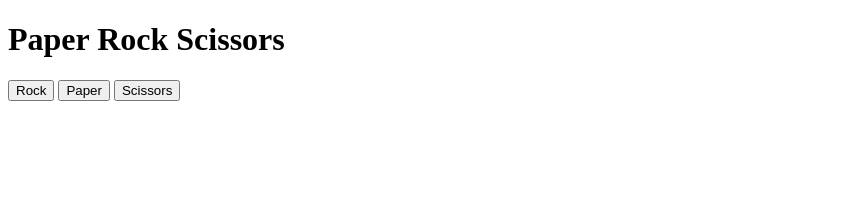
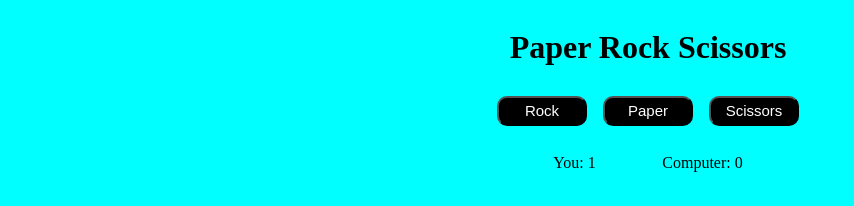
Before and after one commit to lsalin21/Paper-Rock-Scissors, a plain HTML site: page index.html in a window 1280 px wide. Both pictures are taken after a click on the button "Rock". Shown: the whole page, without its empty margins (0-854 px from the left). Drawn offline with Linux system fonts and the light colour scheme.

Commit message:
Added css file, added js code for project

```diff
--- a/index.html
+++ b/index.html
@@ -2,15 +2,27 @@
 <html>
     <head>
         <title>Paper-Rock-Scissors</title>
+        <link rel="stylesheet" href="styles.css">
+        <script src="script.js" defer></script>
     </head>
     <body>
-        <div class="game-title">
+        <div class="gameTitle">
             <h1>Paper Rock Scissors</h1>
         </div>
         <div class="choices">
-            <button class="choice-button">Rock</button>
-            <button class="choice-button">Paper</button>
-            <button class="choice-button">Scissors</button>
+            <button class="selection" data-selection="rock">Rock</button>
+            <button class="selection" data-selection="paper">Paper</button>
+            <button class="selection" data-selection="scissors">Scissors</button>
+        </div>
+        <div class="results">
+            <div>
+                You:
+                <span class="result-score" data-your-score>0</span>
+            </div>
+            <div>
+                Computer:
+                <span class="result-score" data-computer-score>0</span>
+            </div>
         </div>
     </body>
 </html>
--- a/script.js
+++ b/script.js
@@ -1,3 +1,47 @@
-let computerScore = 0;
-let humanScore = 0;
-function
+const choiceButtons = document.querySelectorAll('[data-selection]')
+const yourScoreSpan = document.querySelector('[data-computer-score]')
+const computerScoreSpan = document.querySelector('[data-your-score]')
+const selections =[
+    {
+        name:"rock",
+        beats:"scissors"
+    },
+    {
+        name:"paper",
+        beats:"rock"
+    },
+    {
+        name:"scissors",
+        beats:"paper"
+    }
+]
+
+choiceButtons.forEach(choiceButton => {
+ choiceButton.addEventListener('click', e => {
+    const choicesName = choiceButton.dataset.selection
+    const selection = selections.find(selection => selection.name === choicesName)
+    makeChoices(selection)
+ })
+})
+
+function makeChoices(selection){
+    const computerSelection = randomSelection()
+    const yourWinner = isWinner(selection, computerSelection)
+    const computerWinner = isWinner(computerSelection , selection)
+
+    if(yourWinner)incrementScore(yourScoreSpan)
+    if(computerWinner)incrementScore(computerScoreSpan)
+}
+
+function incrementScore(scoreSpan){
+    scoreSpan.innerText = parseInt(scoreSpan.innerText) + 1
+}
+
+function isWinner(selection,opponentsSelection){
+    return selection.beats === opponentsSelection.name
+}
+
+function randomSelection(){
+    const randomIndex = Math.floor(Math.random() * selections.length)
+    return selections[randomIndex]
+}
--- /dev/null
+++ b/styles.css
@@ -0,0 +1,39 @@
+body{
+    background-color: aqua;
+    width: 100%;
+}
+
+div.gameTitle{
+    display: flex;
+    justify-content: center;
+}
+
+div.choices{
+    display: flex;
+    justify-content: center;
+}
+
+div.results{
+    display: flex;
+    justify-content: space-around;
+    width: 20%;
+    margin: auto;
+    padding: 20px 0 20px 0;
+
+}
+
+button.selection{
+    width: 90px;
+    height: 30px;
+    font-size: 15px;
+    border-radius: 10px;
+    background-color: black;
+    color: white;
+    margin: 8px;
+    transition: 100ms;
+    cursor: pointer;
+}
+
+button.selection:hover{
+    transform: scale(1.1);
+}
```
